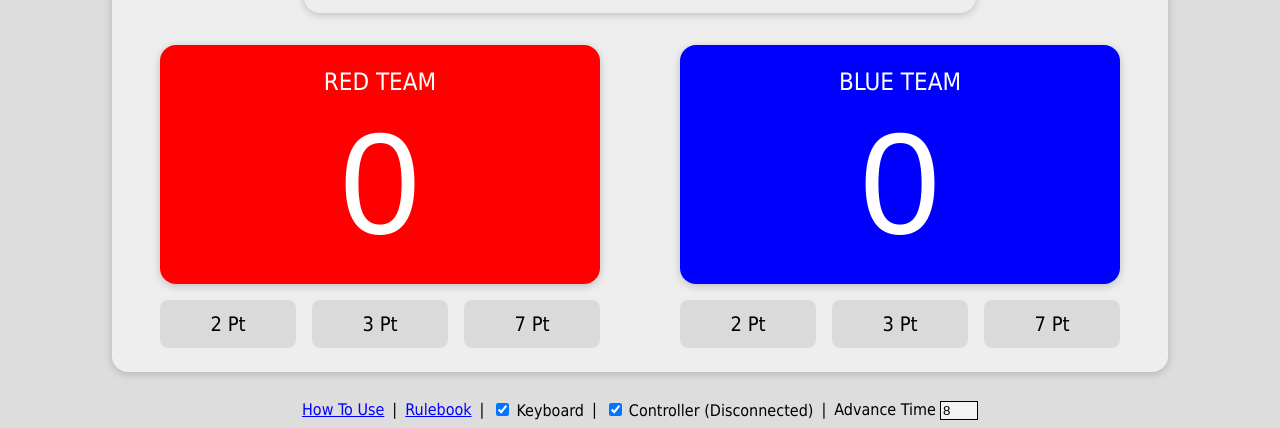
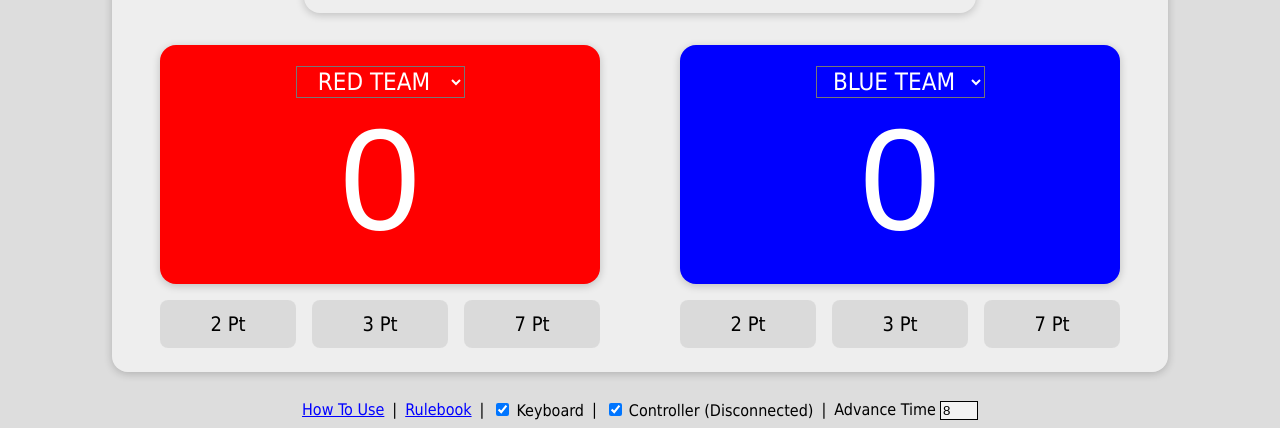
Before and after one commit to lglongman/cuhk_robocon_scoreboard_2025, a plain HTML site: page index.html in a window 1280 px wide. Shown: the part 372-800 px from the top of the page. Drawn offline with Linux system fonts and the light colour scheme.

Commit message:
Added team selection dropdown

```diff
--- a/index.html
+++ b/index.html
@@ -44,7 +44,11 @@
 
                <div class="team">
                     <div class="wrapper scoreBox red">
-                        <span class="text title">Red Team</span>
+                        <select class="text title" style="background-color: red;">
+                            <option value="blueTeam">Red Team</option>
+                            <option value="cuAllstar">CU Allstar</option>
+                            <option value="airDropper">Air Dropper</option>
+                        </select>
                         <span class="num score" id="redScore">0</span>
                     </div>
                     <div class="buttonBox">
@@ -57,7 +61,12 @@
 
                <div class="team">
                     <div class="wrapper scoreBox blue">
-                        <span class="text title">Blue Team</span>
+                        <select class="text title" style="background-color: blue;">
+                            <option value="blueTeam">Blue Team</option>
+                            <option value="cuAllstar">CU Allstar</option>
+                            <option value="airDropper">Air Dropper</option>
+                        </select>
+                        <!-- <span class="text title">Blue Team</span> -->
                         <span class="num score" id="blueScore">0</span>
                     </div>
                     <div class="buttonBox">
--- a/stylesheet/style.css
+++ b/stylesheet/style.css
@@ -214,7 +214,7 @@ button {
     align-content: center;
     text-wrap: nowrap;
     width: auto;
-    height: 2.5rem;
+    height: auto;
     min-width: 5rem;
     overflow: hidden;
 }
@@ -235,6 +235,9 @@ button {
 
 /* screen layout */
 @media (orientation: portrait) {
+    .flex-container {
+        gap: 1rem;
+    }
     #timerButtonBox {
         margin-top: 0.5rem;
     }
@@ -243,11 +246,14 @@ button {
     }
     #bottom {
         flex-direction: column;
-        gap: 2rem;
+        gap: 1rem;
     }
     .team {
         flex-direction: row;
         gap: 1rem;
+    }
+    .title {
+        font-size: 1.25rem;
     }
     .score {
         font-size: 6rem;
@@ -256,7 +262,8 @@ button {
         width: 10rem;
         height: 100%;
         flex-direction: column;
-        gap: 1rem;
+        column-gap: 1rem;
+        row-gap: 0.7rem;
     }
 }
 
```
